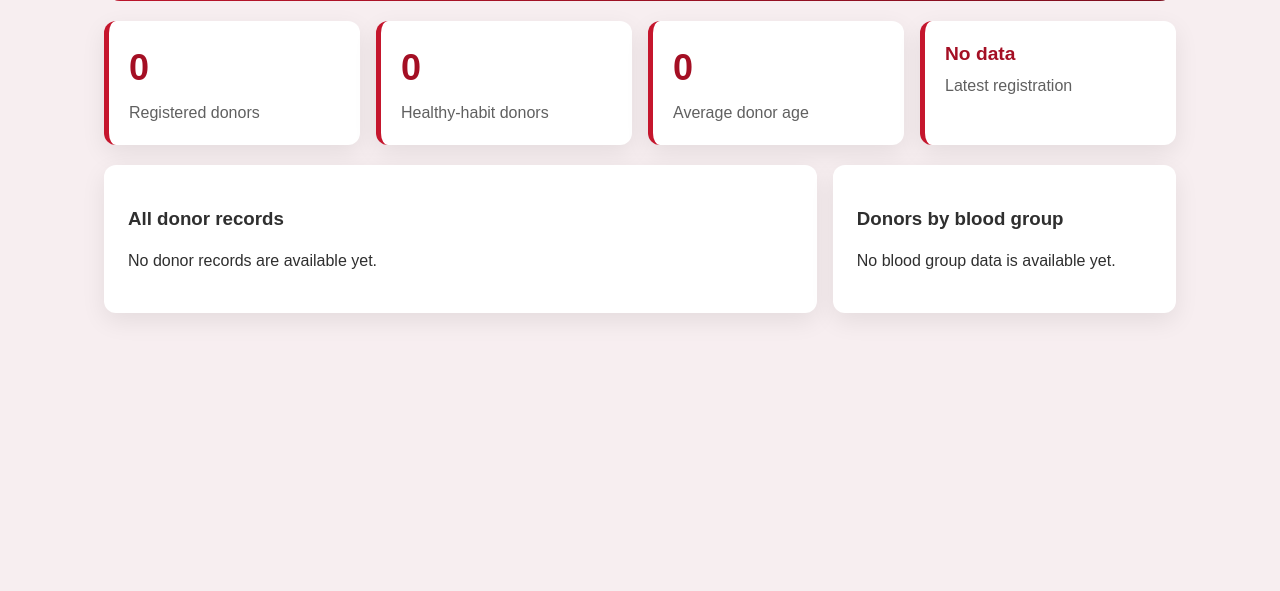
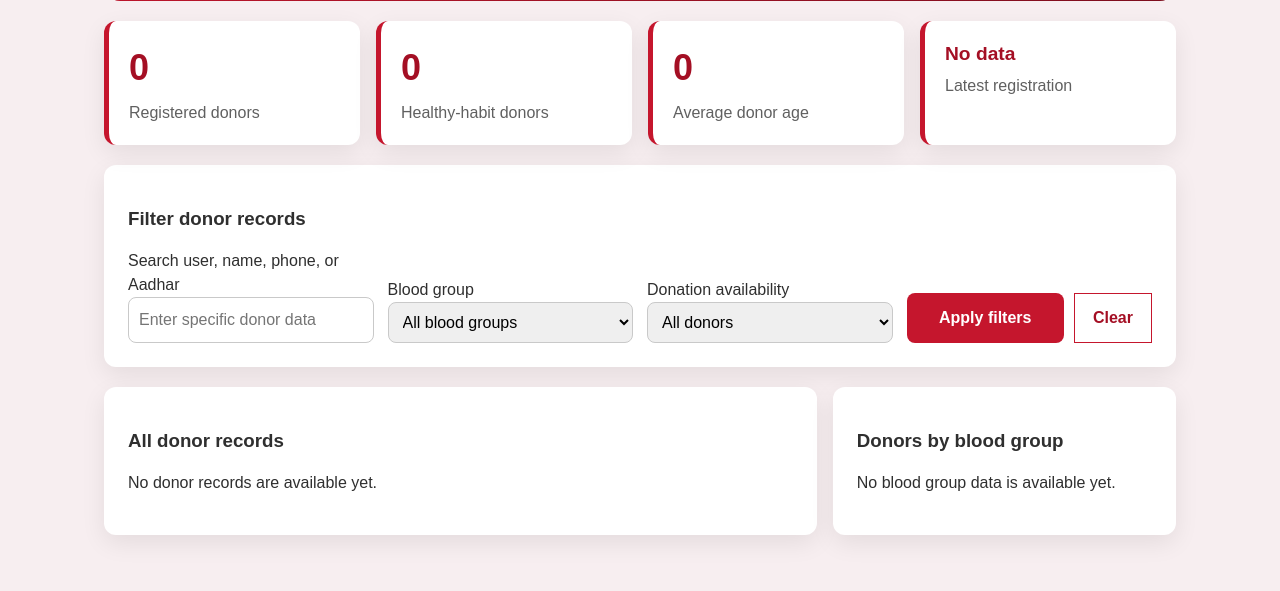
Before and after one commit to Bala-10-06/blood-bank, a Flask app: page /admin in a window 1280 px wide. Shown: the part 318-909 px from the top of the page. Before the commit the page ends 634 px from the top, so only its background shows below. Run offline with Flask 3, Linux system fonts and the light colour scheme; the visitor is signed in with stand-in values (Sample User, id 1); data that the repository does not hold is empty.

Commit message:
Add donor availability filters

```diff
--- a/app.py
+++ b/app.py
@@ -1,4 +1,5 @@
 import os
+from datetime import date, datetime
 from typing import Any, Dict
 
 from dotenv import load_dotenv
@@ -71,11 +72,22 @@ def create_app() -> Flask:
 
         return render_template("login.html")
 
-    @app.route("/dashboard")
+    @app.route("/dashboard", methods=["GET", "POST"])
     def dashboard():
         if "user_id" not in session:
             flash("Please login first.", "error")
             return redirect(url_for("login"))
+
+        if request.method == "POST":
+            try:
+                update_last_donation_date(session["user_id"], request.form.get("last_donated_at", ""))
+            except ValueError as exc:
+                flash(str(exc), "error")
+            except Exception as exc:
+                flash(f"Last donation date could not be updated: {format_database_error(exc)}", "error")
+            else:
+                flash("Last donation date updated successfully.", "success")
+            return redirect(url_for("dashboard"))
 
         try:
             dashboard_data = get_dashboard_data(session["user_id"])
@@ -83,7 +95,8 @@ def create_app() -> Flask:
             flash(f"Dashboard data could not be loaded: {format_database_error(exc)}", "error")
             dashboard_data = empty_dashboard_data(session.get("user_id"), session.get("name"))
 
-        return render_template("dashboard.html", **dashboard_data)
+        dashboard_data.setdefault("eligibility", get_donation_eligibility(None))
+        return render_template("dashboard.html", current_date=date.today().isoformat(), **dashboard_data)
 
     @app.route("/admin")
     def admin_dashboard():
@@ -91,13 +104,15 @@ def create_app() -> Flask:
             flash("Admin access is required.", "error")
             return redirect(url_for("login"))
 
+        filters = get_admin_filters(request.args)
+
         try:
-            admin_data = get_admin_dashboard_data()
+            admin_data = get_admin_dashboard_data(filters)
         except Exception as exc:
             flash(f"Admin data could not be loaded: {format_database_error(exc)}", "error")
-            admin_data = empty_admin_dashboard_data()
+            admin_data = empty_admin_dashboard_data(filters)
 
-        return render_template("admin.html", **admin_data)
+        return render_template("admin.html", blood_group_options=BLOOD_GROUPS, **admin_data)
 
     @app.route("/logout")
     def logout():
@@ -200,6 +215,7 @@ def empty_dashboard_data(user_id: str, name: str | None = None) -> Dict[str, Any
         "name": name,
         "user_id": user_id,
         "profile": None,
+        "eligibility": get_donation_eligibility(None),
     }
 
 
@@ -209,7 +225,7 @@ def get_dashboard_data(user_id: str) -> Dict[str, Any]:
     try:
         cursor.execute(
             """
-            SELECT user_id, name, blood_group, age, height, weight, address, phone_number, bad_habits, created_at
+            SELECT user_id, name, blood_group, age, height, weight, address, phone_number, bad_habits, last_donated_at, created_at
             FROM donors
             WHERE user_id = %s
             """,
@@ -221,13 +237,14 @@ def get_dashboard_data(user_id: str) -> Dict[str, Any]:
             "name": profile["name"] if profile else None,
             "user_id": user_id,
             "profile": profile,
+            "eligibility": get_donation_eligibility(profile.get("last_donated_at") if profile else None),
         }
     finally:
         cursor.close()
         connection.close()
 
 
-def empty_admin_dashboard_data() -> Dict[str, Any]:
+def empty_admin_dashboard_data(filters: Dict[str, str] | None = None) -> Dict[str, Any]:
     return {
         "stats": {
             "total_donors": 0,
@@ -237,10 +254,13 @@ def empty_admin_dashboard_data() -> Dict[str, Any]:
         },
         "blood_groups": [],
         "donors": [],
+        "filters": filters or get_admin_filters({}),
     }
 
 
-def get_admin_dashboard_data() -> Dict[str, Any]:
+def get_admin_dashboard_data(filters: Dict[str, str] | None = None) -> Dict[str, Any]:
+    filters = filters or get_admin_filters({})
+    where_clause, params = build_admin_filter_clause(filters)
     connection = get_db_connection()
     cursor = connection.cursor(dictionary=True)
     try:
@@ -248,7 +268,7 @@ def get_admin_dashboard_data() -> Dict[str, Any]:
             """
             SELECT
                 COUNT(*) AS total_donors,
-                SUM(CASE WHEN bad_habits = 'No' THEN 1 ELSE 0 END) AS eligible_donors,
+                SUM(CASE WHEN bad_habits = 'No' AND (last_donated_at IS NULL OR DATE_ADD(last_donated_at, INTERVAL 6 MONTH) <= CURDATE()) THEN 1 ELSE 0 END) AS eligible_donors,
                 ROUND(AVG(age), 1) AS average_age,
                 MAX(created_at) AS latest_registration
             FROM donors
@@ -268,21 +288,136 @@ def get_admin_dashboard_data() -> Dict[str, Any]:
 
         cursor.execute(
             """
-            SELECT user_id, aadhar, name, blood_group, age, height, weight, address, phone_number, bad_habits, created_at
+            SELECT user_id, aadhar, name, blood_group, age, height, weight, address, phone_number, bad_habits, last_donated_at, created_at
             FROM donors
+            {where_clause}
             ORDER BY created_at DESC, id DESC
-            """
+            """.format(where_clause=where_clause),
+            tuple(params),
         )
         donors = cursor.fetchall()
 
         return {
             "stats": normalize_dashboard_stats(stats),
             "blood_groups": blood_groups,
-            "donors": donors,
+            "donors": [enrich_donor_availability(donor) for donor in donors],
+            "filters": filters,
         }
     finally:
         cursor.close()
         connection.close()
+
+
+def parse_iso_date(value: str) -> date:
+    try:
+        return datetime.strptime(value, "%Y-%m-%d").date()
+    except ValueError as exc:
+        raise ValueError("Enter the last donation date in YYYY-MM-DD format.") from exc
+
+
+def add_months(original: date, months: int) -> date:
+    month = original.month - 1 + months
+    year = original.year + month // 12
+    month = month % 12 + 1
+    month_lengths = [
+        31,
+        29 if year % 4 == 0 and (year % 100 != 0 or year % 400 == 0) else 28,
+        31,
+        30,
+        31,
+        30,
+        31,
+        31,
+        30,
+        31,
+        30,
+        31,
+    ]
+    return original.replace(year=year, month=month, day=min(original.day, month_lengths[month - 1]))
+
+
+def get_donation_eligibility(last_donated_at: Any) -> Dict[str, Any]:
+    if not last_donated_at:
+        return {"available": True, "next_available_date": None, "status": "Available"}
+
+    if isinstance(last_donated_at, datetime):
+        last_donated_at = last_donated_at.date()
+    elif isinstance(last_donated_at, str):
+        last_donated_at = parse_iso_date(last_donated_at)
+
+    next_available_date = add_months(last_donated_at, 6)
+    available = next_available_date <= date.today()
+    return {
+        "available": available,
+        "next_available_date": next_available_date,
+        "status": "Available" if available else "Not available",
+    }
+
+
+def update_last_donation_date(user_id: str, last_donated_at: str) -> None:
+    last_donated_at = last_donated_at.strip()
+    if not last_donated_at:
+        parsed_date = None
+    else:
+        parsed_date = parse_iso_date(last_donated_at)
+        if parsed_date > date.today():
+            raise ValueError("Last donation date cannot be in the future.")
+
+    connection = get_db_connection()
+    cursor = connection.cursor()
+    try:
+        cursor.execute(
+            "UPDATE donors SET last_donated_at = %s WHERE user_id = %s",
+            (parsed_date, user_id.strip()),
+        )
+        connection.commit()
+    finally:
+        cursor.close()
+        connection.close()
+
+
+def get_admin_filters(args: Any) -> Dict[str, str]:
+    return {
+        "search": args.get("search", "").strip(),
+        "blood_group": args.get("blood_group", "").strip(),
+        "availability": args.get("availability", "").strip(),
+    }
+
+
+def build_admin_filter_clause(filters: Dict[str, str]) -> tuple[str, list[Any]]:
+    clauses = []
+    params: list[Any] = []
+
+    if filters.get("search"):
+        clauses.append("(user_id LIKE %s OR name LIKE %s OR phone_number LIKE %s OR aadhar LIKE %s)")
+        search = f"%{filters['search']}%"
+        params.extend([search, search, search, search])
+
+    if filters.get("blood_group") in BLOOD_GROUPS:
+        clauses.append("blood_group = %s")
+        params.append(filters["blood_group"])
+
+    if filters.get("availability") == "available":
+        clauses.append(
+            "bad_habits = 'No' AND "
+            "(last_donated_at IS NULL OR DATE_ADD(last_donated_at, INTERVAL 6 MONTH) <= CURDATE())"
+        )
+    elif filters.get("availability") == "not_available":
+        clauses.append(
+            "(bad_habits = 'Yes' OR "
+            "(last_donated_at IS NOT NULL AND DATE_ADD(last_donated_at, INTERVAL 6 MONTH) > CURDATE()))"
+        )
+
+    if not clauses:
+        return "", params
+    return "WHERE " + " AND ".join(clauses), params
+
+
+def enrich_donor_availability(donor: Dict[str, Any]) -> Dict[str, Any]:
+    eligibility = get_donation_eligibility(donor.get("last_donated_at"))
+    donor["donation_status"] = "Not available" if donor.get("bad_habits") == "Yes" else eligibility["status"]
+    donor["next_available_date"] = None if donor.get("bad_habits") == "Yes" else eligibility["next_available_date"]
+    return donor
 
 
 def normalize_dashboard_stats(stats: Dict[str, Any]) -> Dict[str, Any]:
--- a/blood_bank.sql
+++ b/blood_bank.sql
@@ -14,6 +14,7 @@ CREATE TABLE IF NOT EXISTS donors (
     address TEXT NOT NULL,
     phone_number CHAR(10) NOT NULL,
     bad_habits ENUM('Yes', 'No') NOT NULL,
+    last_donated_at DATE NULL,
     created_at TIMESTAMP DEFAULT CURRENT_TIMESTAMP,
     CONSTRAINT chk_age CHECK (age BETWEEN 18 AND 55),
     CONSTRAINT chk_height CHECK (height BETWEEN 120 AND 220),
--- a/schema.sql
+++ b/schema.sql
@@ -14,6 +14,7 @@ CREATE TABLE IF NOT EXISTS donors (
     address TEXT NOT NULL,
     phone_number CHAR(10) NOT NULL,
     bad_habits ENUM('Yes', 'No') NOT NULL,
+    last_donated_at DATE NULL,
     created_at TIMESTAMP DEFAULT CURRENT_TIMESTAMP,
     CONSTRAINT chk_age CHECK (age BETWEEN 18 AND 55),
     CONSTRAINT chk_height CHECK (height BETWEEN 120 AND 220),
--- a/static/styles.css
+++ b/static/styles.css
@@ -312,3 +312,52 @@ th {
         padding: 10px 8px;
     }
 }
+
+.filter-card {
+    margin-bottom: 20px;
+}
+
+.filter-form {
+    align-items: end;
+    display: grid;
+    gap: 14px;
+    grid-template-columns: repeat(auto-fit, minmax(190px, 1fr));
+}
+
+.filter-actions {
+    display: flex;
+    gap: 10px;
+}
+
+.button-link.outline {
+    border: 1px solid #c5162d;
+    margin-top: 8px;
+}
+
+.inline-form {
+    max-width: 420px;
+}
+
+.status-pill {
+    border-radius: 999px;
+    display: inline-block;
+    font-size: 0.85rem;
+    font-weight: bold;
+    padding: 5px 10px;
+}
+
+.status-pill.available {
+    background: #e4f7e8;
+    color: #17672a;
+}
+
+.status-pill.not-available {
+    background: #ffe1e6;
+    color: #8d0d1e;
+}
+
+@media (max-width: 560px) {
+    .filter-actions {
+        display: block;
+    }
+}
--- a/templates/admin.html
+++ b/templates/admin.html
@@ -34,6 +34,37 @@
     </article>
 </section>
 
+<section class="card filter-card">
+    <h3>Filter donor records</h3>
+    <form method="get" class="filter-form">
+        <label>
+            Search user, name, phone, or Aadhar
+            <input type="search" name="search" value="{{ filters.search }}" placeholder="Enter specific donor data">
+        </label>
+        <label>
+            Blood group
+            <select name="blood_group">
+                <option value="">All blood groups</option>
+                {% for group in blood_group_options %}
+                    <option value="{{ group }}" {% if filters.blood_group == group %}selected{% endif %}>{{ group }}</option>
+                {% endfor %}
+            </select>
+        </label>
+        <label>
+            Donation availability
+            <select name="availability">
+                <option value="" {% if not filters.availability %}selected{% endif %}>All donors</option>
+                <option value="available" {% if filters.availability == 'available' %}selected{% endif %}>Available</option>
+                <option value="not_available" {% if filters.availability == 'not_available' %}selected{% endif %}>Not available</option>
+            </select>
+        </label>
+        <div class="filter-actions">
+            <button type="submit">Apply filters</button>
+            <a class="button-link secondary outline" href="{{ url_for('admin_dashboard') }}">Clear</a>
+        </div>
+    </form>
+</section>
+
 <section class="dashboard-grid">
     <article class="card">
         <h3>All donor records</h3>
@@ -51,6 +82,9 @@
                             <th>Weight</th>
                             <th>Phone</th>
                             <th>Bad habits</th>
+                            <th>Last donated</th>
+                            <th>Availability</th>
+                            <th>Next available</th>
                             <th>Address</th>
                             <th>Registered</th>
                         </tr>
@@ -67,6 +101,9 @@
                                 <td>{{ donor.weight }} kg</td>
                                 <td>{{ donor.phone_number }}</td>
                                 <td>{{ donor.bad_habits }}</td>
+                                <td>{{ donor.last_donated_at.strftime('%d %b %Y') if donor.last_donated_at and donor.last_donated_at.strftime is defined else 'Not updated' }}</td>
+                                <td><span class="status-pill {{ 'available' if donor.donation_status == 'Available' else 'not-available' }}">{{ donor.donation_status }}</span></td>
+                                <td>{{ donor.next_available_date.strftime('%d %b %Y') if donor.next_available_date and donor.next_available_date.strftime is defined else 'Now' }}</td>
                                 <td>{{ donor.address }}</td>
                                 <td>{{ donor.created_at.strftime('%d %b %Y') if donor.created_at.strftime is defined else donor.created_at }}</td>
                             </tr>
```
Also changed, not shown: SQL_RUN.md (+8 -0 lines), templates/dashboard.html (+19 -0 lines), tests/test_database_config.py (+38 -6 lines).
